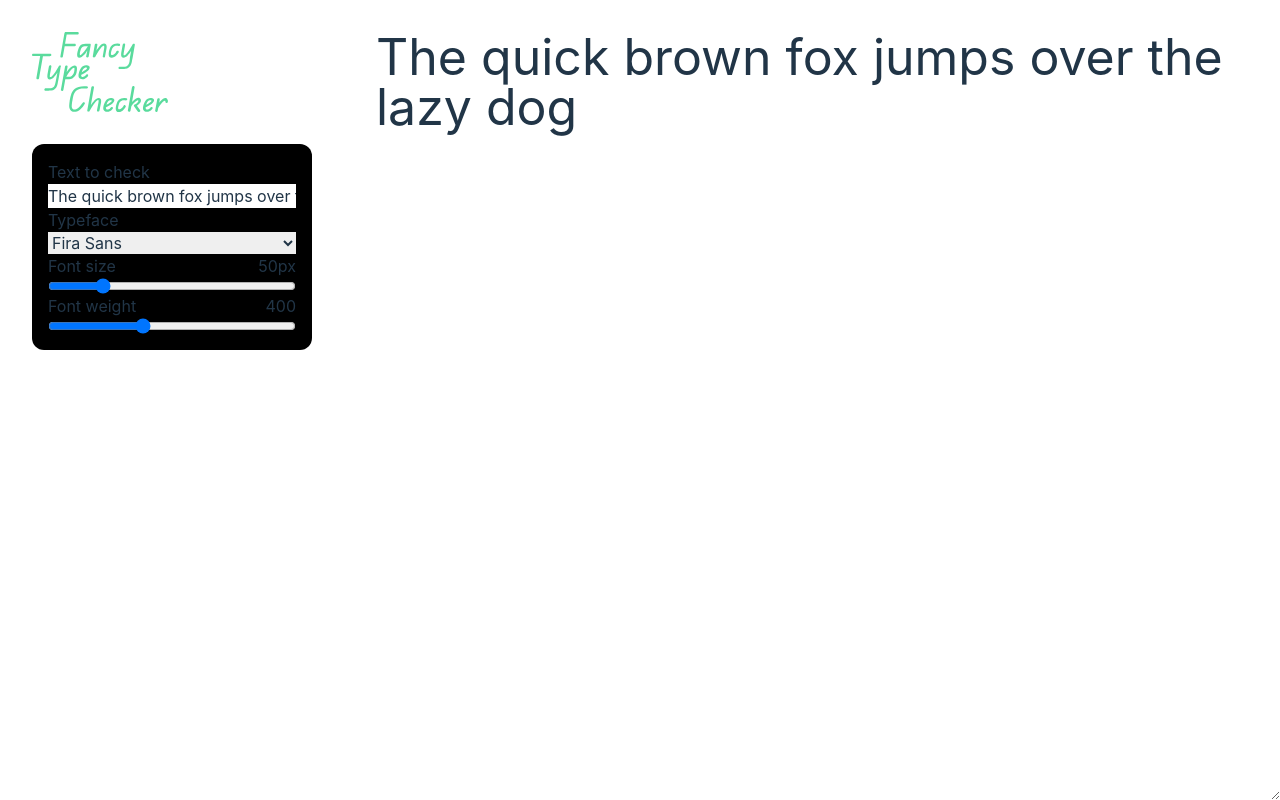
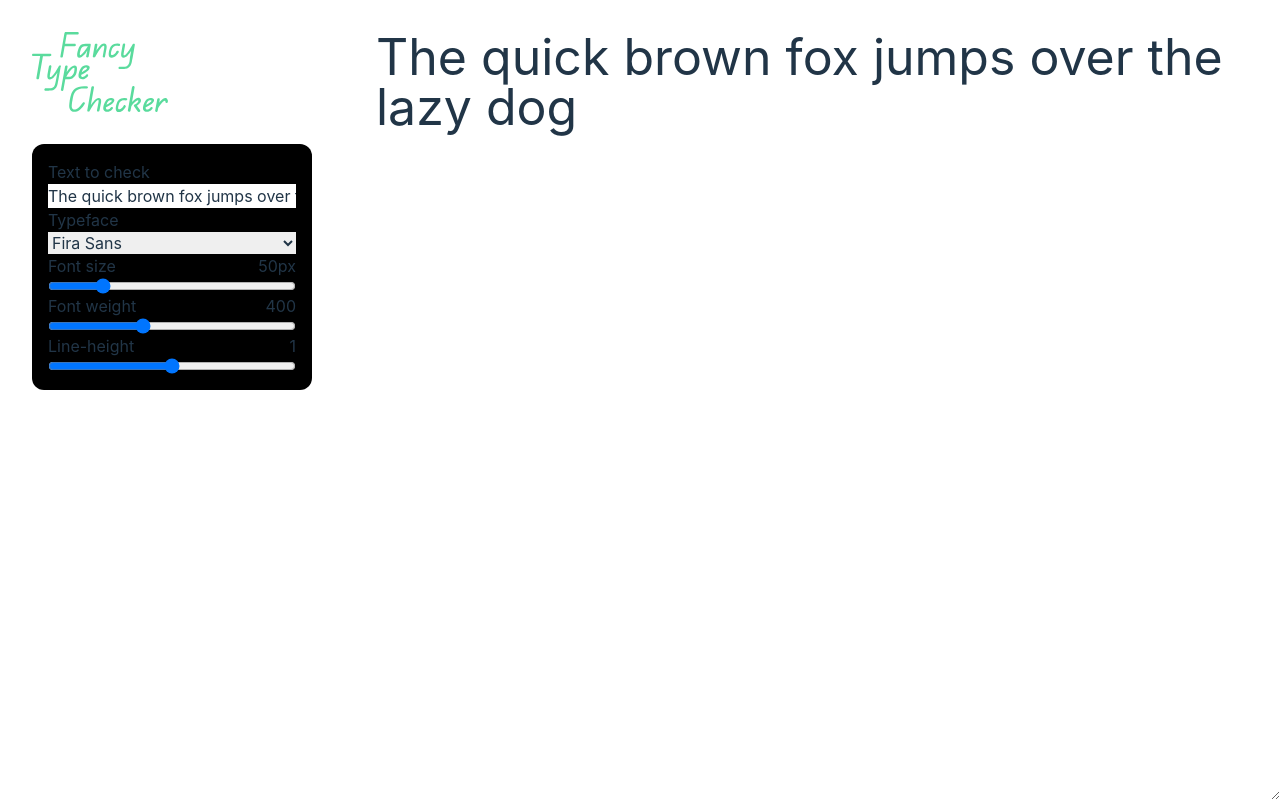
Before and after one commit to HalloJo/fancy-pancy-type-checker, a React (Vite) app: page / in a window 1280 px wide. Built offline with nearby package versions, Linux system fonts and the light colour scheme.

Commit message:
Add lineheight input

```diff
--- a/src/App.tsx
+++ b/src/App.tsx
@@ -9,6 +9,7 @@ const App = () => {
   const [text, setText] = useState(baseSentence);
   const [fontSize, setFontSize] = useState(50);
   const [fontWeight, setFontWeight] = useState(400);
+  const [lineHeight, setLineHeight] = useState(1);
 
   const handleTextChange = (
     event: ChangeEvent<HTMLTextAreaElement> | ChangeEvent<HTMLInputElement>
@@ -23,6 +24,8 @@ const App = () => {
       setFontSize(parseInt(event.target.value, 10));
     } else if (name === "fontweight") {
       setFontWeight(parseInt(event.target.value, 10));
+    } else if (name === "lineheight") {
+      setLineHeight(parseFloat(event.target.value));
     }
   };
 
@@ -76,12 +79,33 @@ const App = () => {
                 onChange={handleStyleChange}
               />
             </div>
+            <div className="flex flex-col">
+              <label
+                className="w-full flex justify-between"
+                htmlFor="lineheight"
+              >
+                Line-height <span>{lineHeight}</span>
+              </label>
+              <input
+                type="range"
+                name="lineheight"
+                min={0}
+                max={2}
+                step={0.25}
+                value={lineHeight}
+                onChange={handleStyleChange}
+              />
+            </div>
           </div>
         </div>
         <textarea
           className="w-[75%] p-8 h-full text-7xl"
           value={text}
-          style={{ fontSize: `${fontSize}px`, fontWeight: `${fontWeight}` }}
+          style={{
+            fontSize: `${fontSize}px`,
+            fontWeight: `${fontWeight}`,
+            lineHeight: `${lineHeight}`,
+          }}
           onChange={handleTextChange}
         />
       </div>
```
